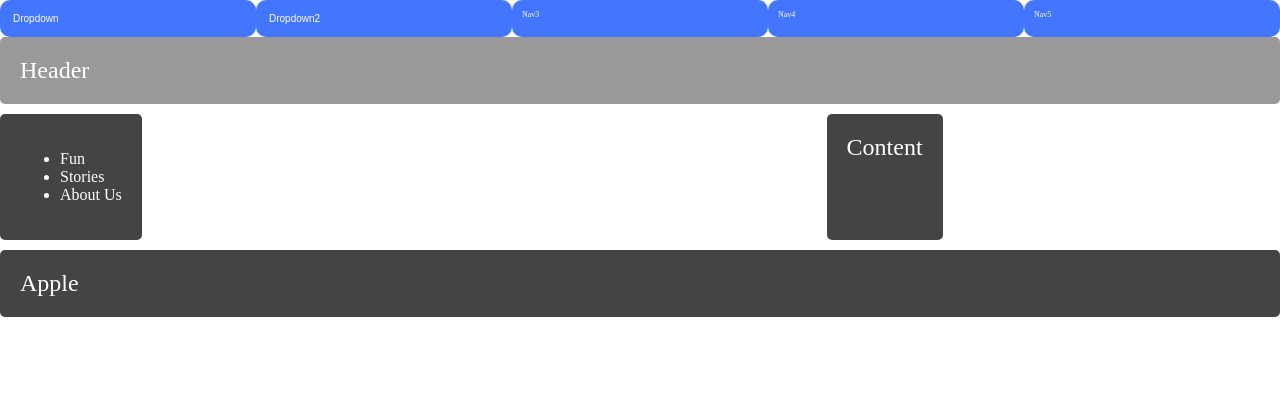
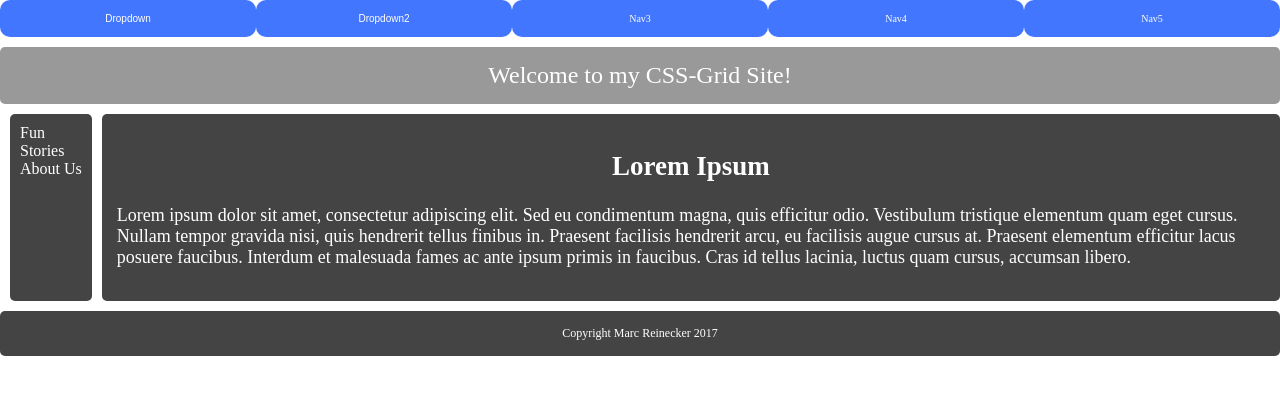
Before and after one commit to mreinecker/My-Website, a plain HTML site: page index.html in a window 1280 px wide. Drawn offline with Linux system fonts and the light colour scheme.

Commit message:
Add files via upload
better version

```diff
--- a/index.html
+++ b/index.html
@@ -3,7 +3,7 @@
 
 <head>
     <meta charset="UTF-8">
-    <title>title</title>
+    <title>My Silly Page</title>
     <link rel="stylesheet" href="stylesheet.css" type="text/css">
 </head>
 
@@ -36,7 +36,7 @@
 <body>
 
     <div class="wrapper">
-        <div class="box header">Header</div>
+        <div class="box header">Welcome to my CSS-Grid Site!</div>
         <div class="box sidebar">
             <ul>
                 <li>Fun</li>
@@ -44,8 +44,8 @@
                 <li>About Us</li>
             </ul>
         </div>
-        <div class="box content">Content</div>
-        <div class="box apple">Apple</div>
+        <div class="box content"><h2>Lorem Ipsum</h2><p>Lorem ipsum dolor sit amet, consectetur adipiscing elit. Sed eu condimentum magna, quis efficitur odio. Vestibulum tristique elementum quam eget cursus. Nullam tempor gravida nisi, quis hendrerit tellus finibus in. Praesent facilisis hendrerit arcu, eu facilisis augue cursus at. Praesent elementum efficitur lacus posuere faucibus. Interdum et malesuada fames ac ante ipsum primis in faucibus. Cras id tellus lacinia, luctus quam cursus, accumsan libero.</p></div>
+        <div class="box apple">Copyright Marc Reinecker 2017</div>
     </div>
 
 </body>
--- a/stylesheet.css
+++ b/stylesheet.css
@@ -1,3 +1,4 @@
+/* Navbar*/
 nav {
     display: grid;
     grid-gap: 0px;
@@ -13,7 +14,8 @@ nav {
     color: #fff;
     border-radius: 10px;
     padding: 10px;
-    font-size: 50%;
+    font-size: 10px;
+    text-align: center
 }
 
 .nav1 {
@@ -74,19 +76,22 @@ nav {
     grid-area: nav2
 }
 .nav3 {
-    grid-area: nav3
+    grid-area: nav3;
+    padding-top: 13px;
 }
 .nav4 {
-    grid-area: nav4
+    grid-area: nav4;
+    padding-top: 13px;
 }
 .nav5 {
-    grid-area: nav5
+    grid-area: nav5;
+    padding-top: 13px;
 }
 body {
     margin: auto;
 }
 
-
+/* Page Content*/
 .wrapper {
     display: grid;
     grid-gap: 10px;
@@ -100,12 +105,14 @@ body {
     background-color: #444;
     color: #fff;
     border-radius: 5px;
-    padding: 20px;
+    padding: 15px;
     font-size: 150%;
 }
 
 .header {
     background-color: #999;
+    margin-top: 10px;
+    text-align: center
 }
 
 
@@ -113,12 +120,18 @@ body {
     grid-area: sidebar;
     font-size: 100%;
     justify-self: start;
+    text-align: left;
+    padding: 10px;
+    margin-left: 10px;
+
 }
 
 .content {
     grid-area: content;
     justify-self: center;
+    font-size: 18px;
 }
+
 
 .header {
     grid-area: header;
@@ -126,4 +139,17 @@ body {
 
 .apple {
     grid-area: apple;
+    font-size: 12px;
+    text-align: center
 }
+
+
+h2 {
+    text-align: center
+}
+
+
+ul {
+    margin: 0;
+    padding: 0;
+}
```
